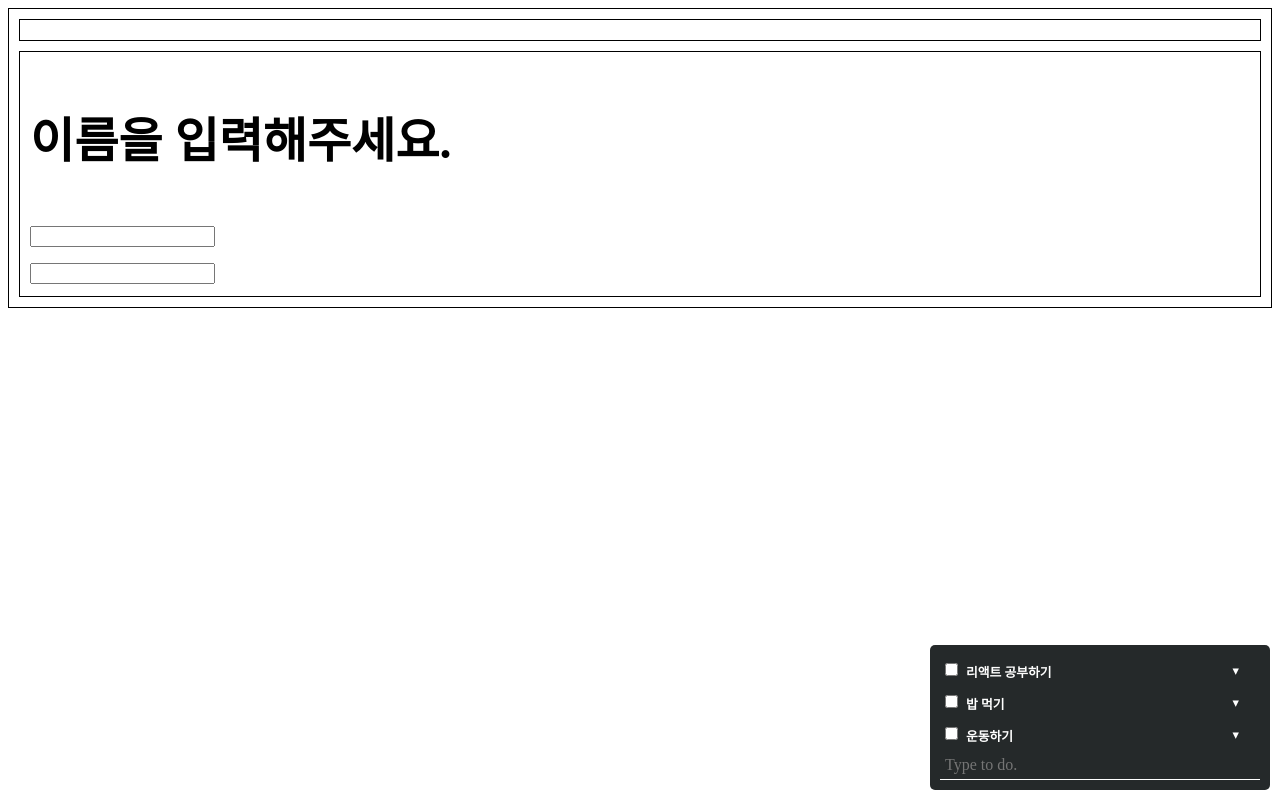
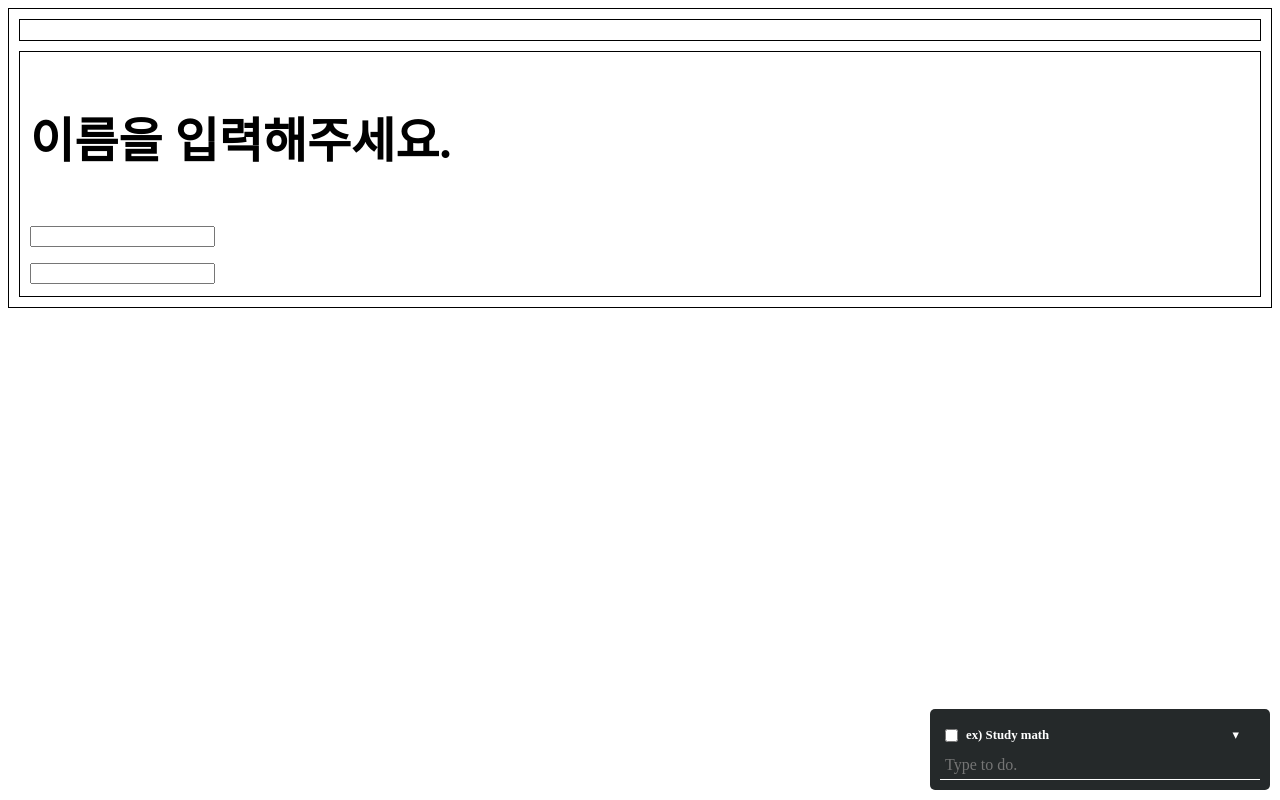
Before and after one commit to GangbacOl/momentum-clone-coding, a React (Create React App) app: page / in a window 1280 px wide. Built offline with nearby package versions, Linux system fonts and the light colour scheme; no server answers; the HTML template or start-up script is replaced by a standard one.

Commit message:
Update: state 기본값 변경.

```diff
--- a/src/contexts/TodoContext.js
+++ b/src/contexts/TodoContext.js
@@ -1,7 +1,7 @@
 import React, { useState, useCallback, createContext } from 'react';
 
 const TodoContext = createContext({
-    state: { list: ['리액트 공부하기', '밥 먹기', '운동하기'] },
+    state: { list: ['ex) Study math'] },
     actions: {
         createList: () => {},
         updateList: () => {},
@@ -10,7 +10,7 @@ const TodoContext = createContext({
 });
 
 const TodoProvider = ({ children }) => {
-    const [list, setList] = useState(['리액트 공부하기', '밥 먹기', '운동하기']);
+    const [list, setList] = useState(['ex) Study math']);
     const createList = useCallback((todoContent) => setList(list.concat(todoContent)), [list]);
     const deleteList = useCallback((idx) => setList(list.filter((item, index) => index !== idx)), [list]);
     const updateList = useCallback(
```
